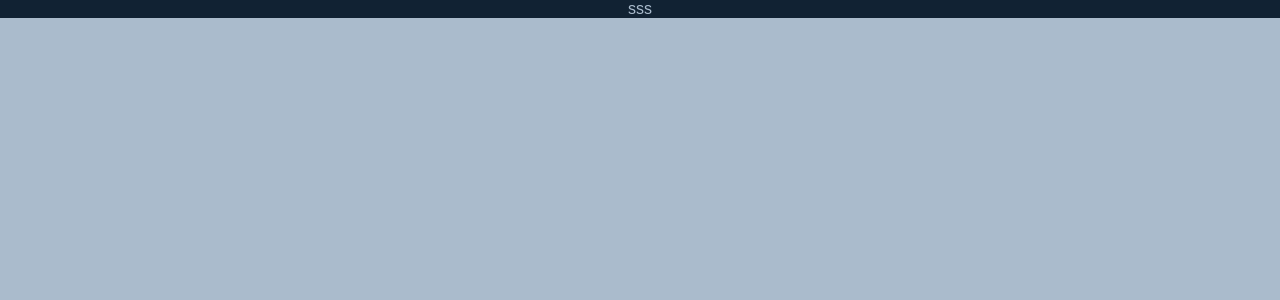
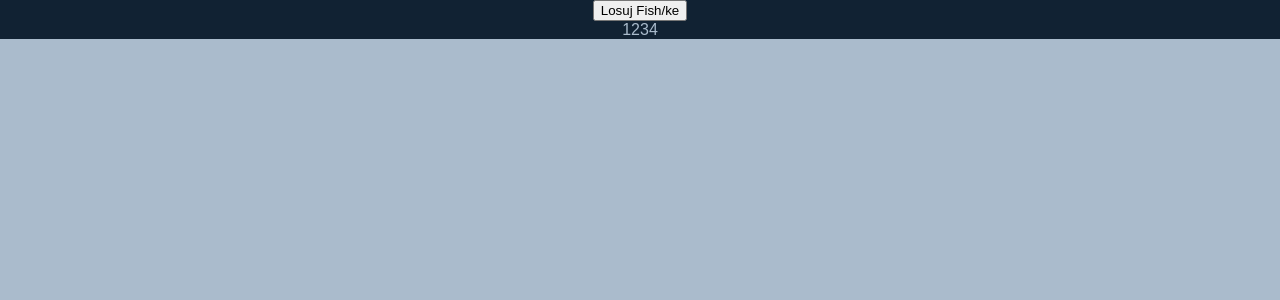
Before and after one commit to Kratak/LEARNING--Flashcards, a React (Create React App) app: page / in a window 1280 px wide. Shown: the top 300 px of the page. Built offline with nearby package versions, Linux system fonts and the light colour scheme.

Commit message:
random picker working, simple one file version

```diff
--- a/src/App.js
+++ b/src/App.js
@@ -2,12 +2,26 @@ import React, { Component } from 'react';
 import './App.css';
 
 class App extends Component {
+  constructor(){
+    super();
+    this.state={
+      cardNumber: 1234,
+      cardLimit: 100
+    };
+  }
   render() {
     return (
       <div className="App">
-      sss
+      <button onClick={this.randomCard.bind(this)}>Losuj Fish/ke</button>
+      <br/>
+      <output>{this.state.cardNumber}</output>
       </div>
     );
+  }
+  randomCard(){
+this.setState(
+  {cardNumber: Math.floor((Math.random() * this.state.cardLimit)+ 0) }
+)
   }
 }
 
```
